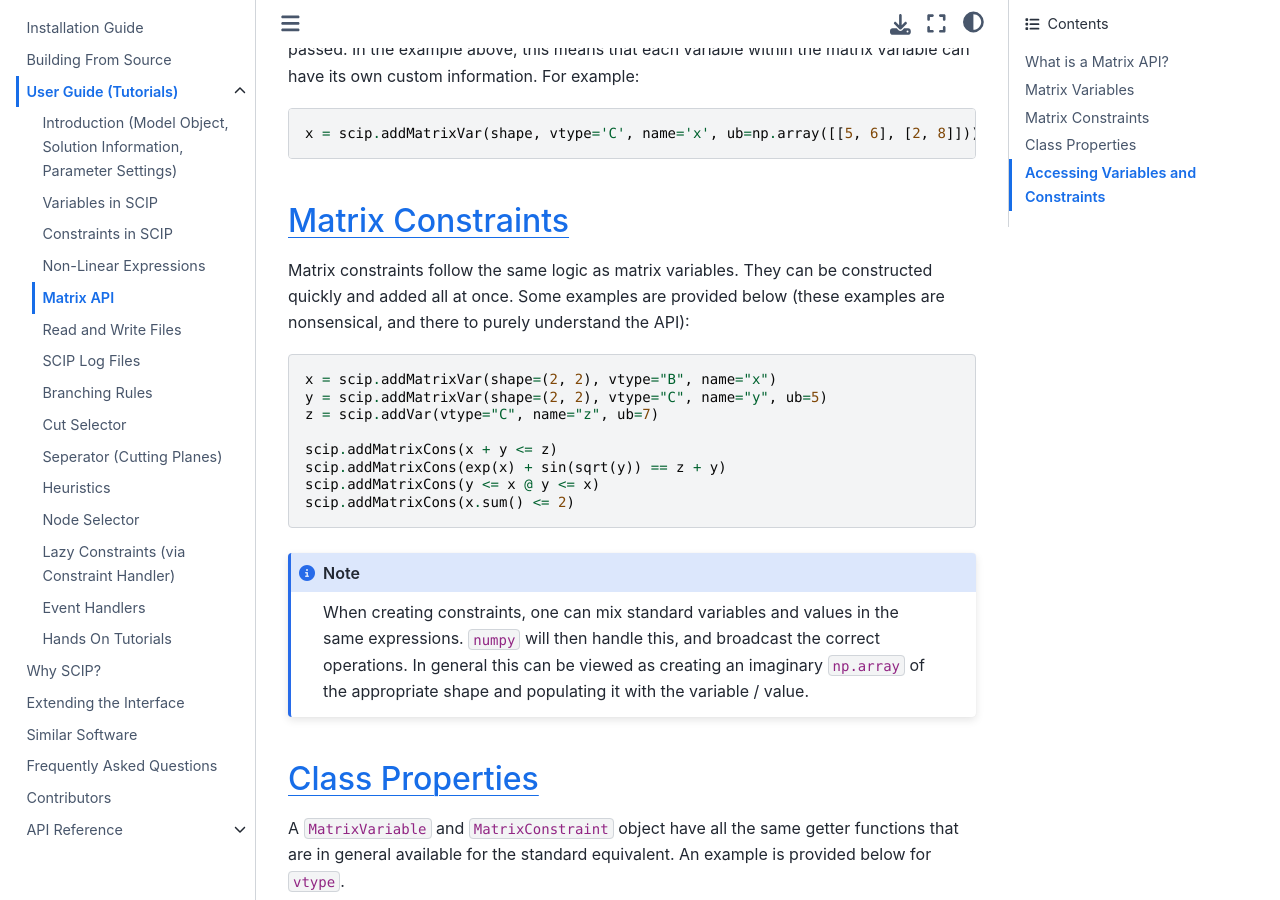
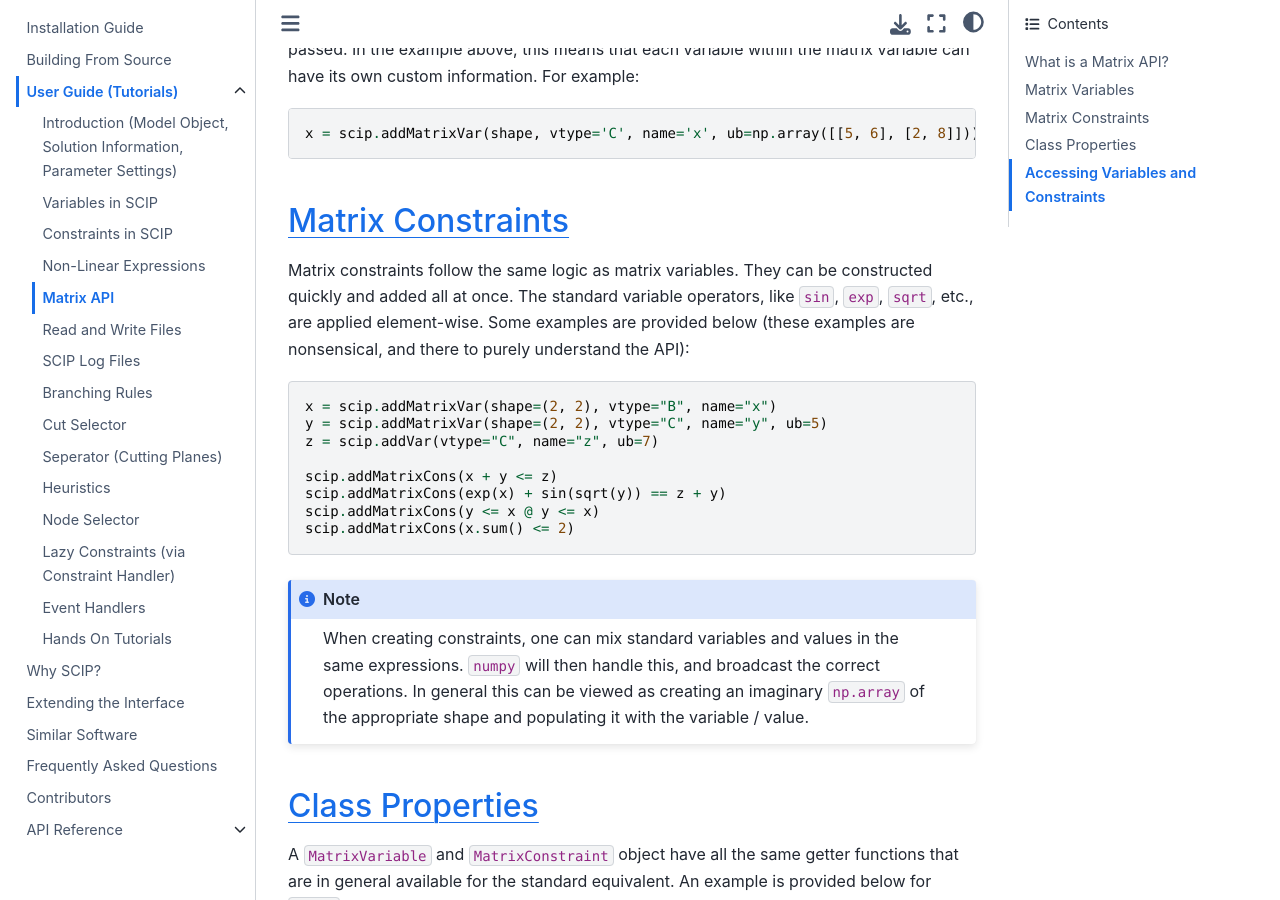
Before and after one commit to scipopt/PySCIPOpt, a Sphinx documentation site: the page built from docs/tutorials/matrix.rst, in a window 1280 px wide and 900 px high, scrolled down 1659 px. Built offline with Sphinx 7.4.7 and the Sphinx Book theme 1.1.4, drawn with Linux system fonts in a browser that asks for light colours.

Commit message:
Most comments addressed

```diff
--- a/docs/tutorials/matrix.rst
+++ b/docs/tutorials/matrix.rst
@@ -69,7 +69,8 @@ Matrix Constraints
 ===================
 
 Matrix constraints follow the same logic as matrix variables. They can be constructed quickly
-and added all at once. Some examples are provided below (these examples are nonsensical,
+and added all at once. The standard variable operators, like ``sin``, ``exp``, ``sqrt``, etc.,
+are applied element-wise. Some examples are provided below (these examples are nonsensical,
 and there to purely understand the API):
 
 .. code-block:: python
```
Also changed, not shown: 1 other file.
